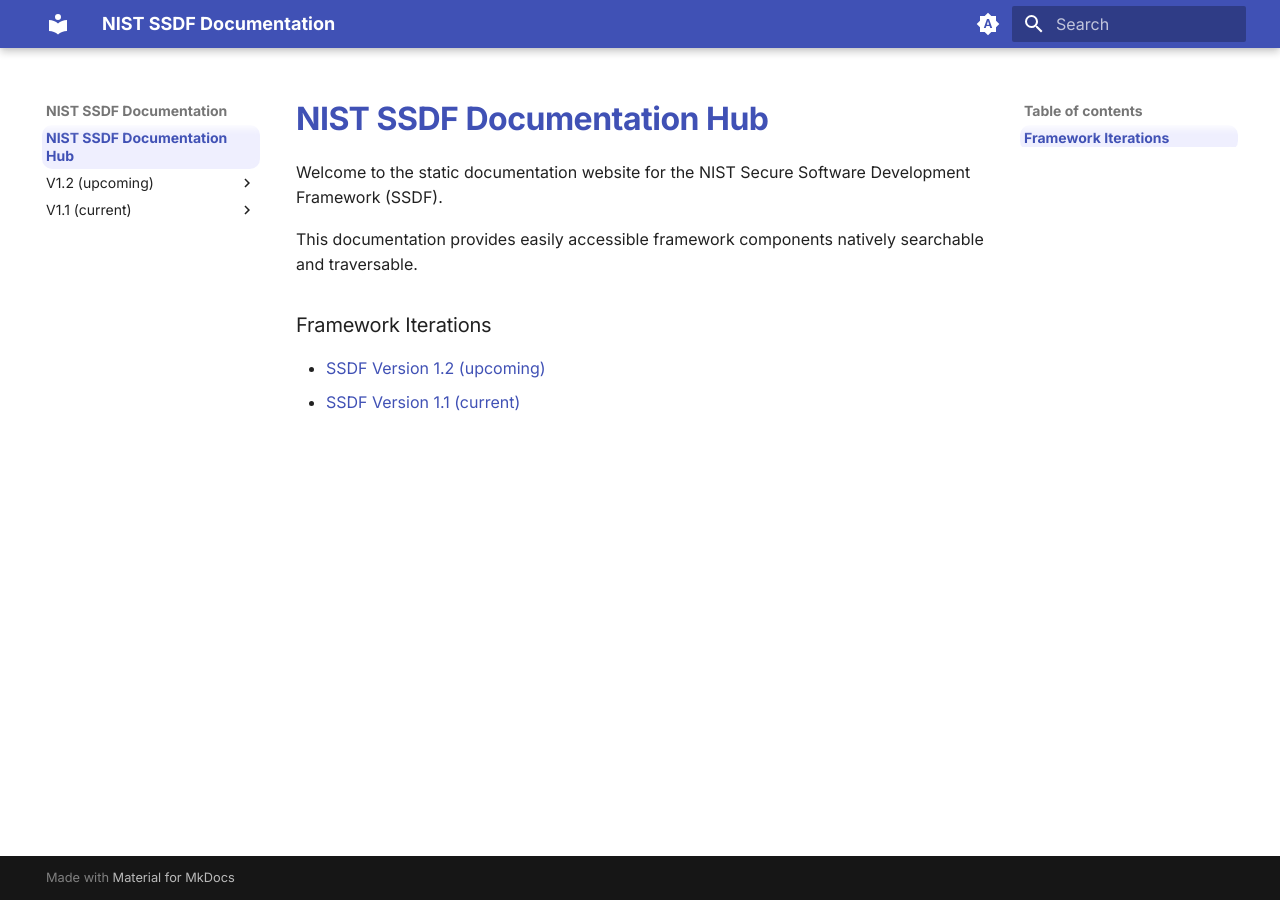
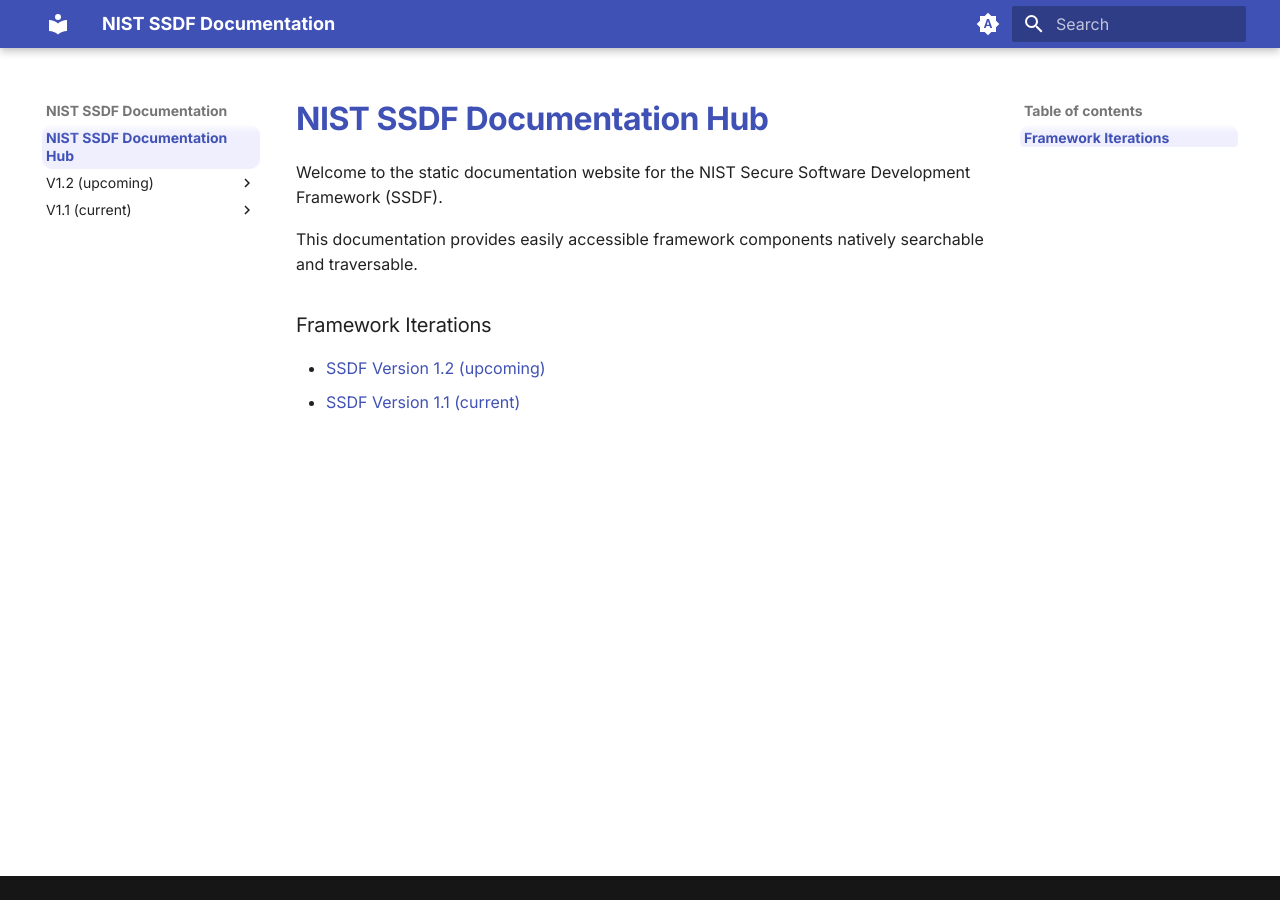
Before and after one commit to karant-dev/nist-ssdf-site, an MkDocs documentation site: the page built from docs/index.md, in a window 1280 px wide. Built offline with MkDocs 1.6.1 and Material for MkDocs 9.7.7, drawn with Linux system fonts in a browser that asks for light colours; some of the changed lines change nothing that is shown.

Commit message:
Update site author in mkdocs.yml

```diff
--- a/mkdocs.yml
+++ b/mkdocs.yml
@@ -1,6 +1,8 @@
 site_name: NIST SSDF Documentation
 site_description: A text-first, version-controlled static documentation website for the NIST Secure Software Development Framework (SSDF).
-site_author: DocOps Engineer
+site_author: Karan Thakkar
+extra:
+  generator: false
 
 theme:
   name: material
```
